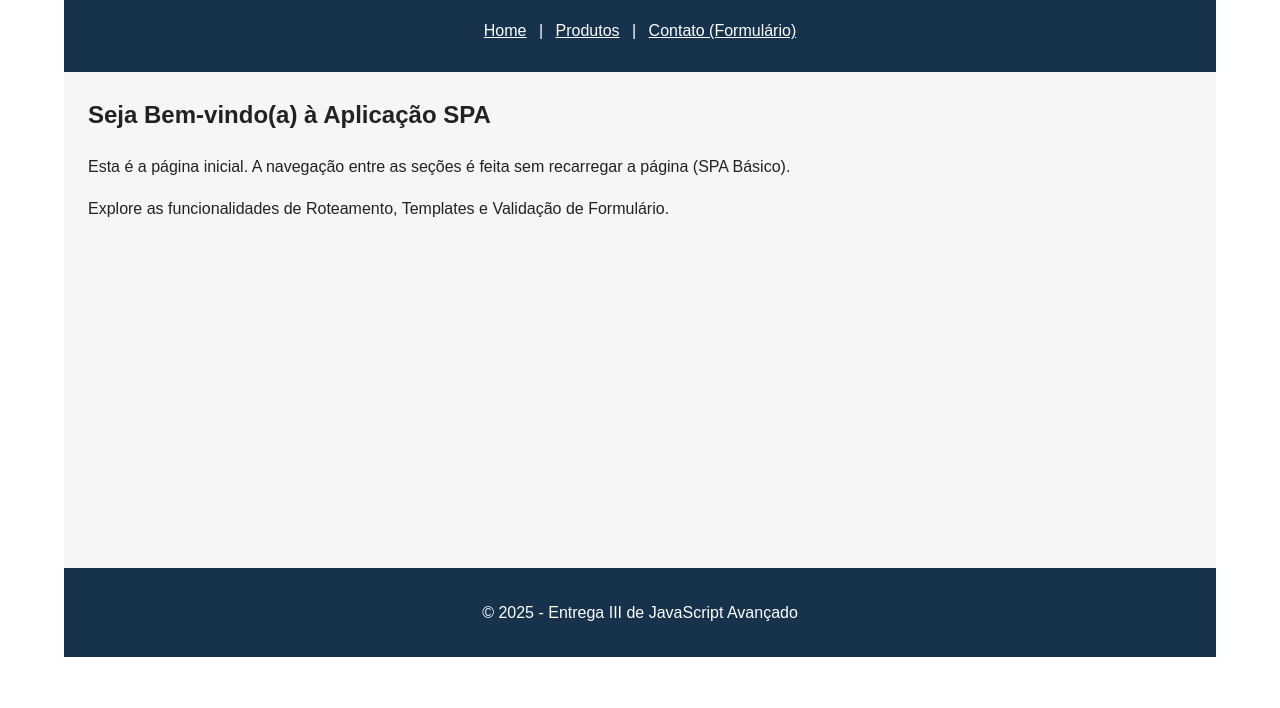
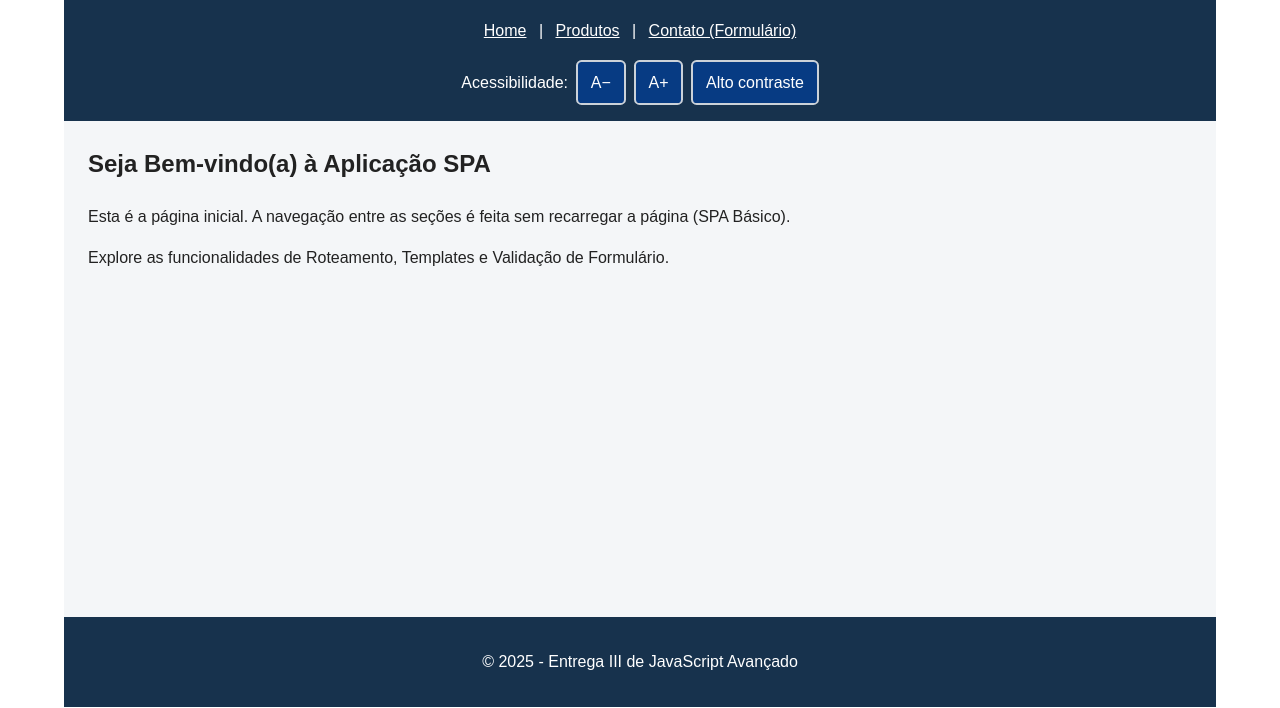
Before and after one commit to caiohenriquedalpra/Entrega-III-Interatividade-e-Funcionalidades, a website with bundled scripts: page index.html in a window 1280 px wide. Shown: the part 92-800 px from the top of the page. Built offline with nearby package versions, Linux system fonts and the light colour scheme.

Commit message:
feat: add accessible controls and landmarks

```diff
--- a/index.html
+++ b/index.html
@@ -7,17 +7,26 @@
     <link rel="stylesheet" href="./assets/css/style.css">
 </head>
 <body>
+    <a class="skip-link" href="#app-content">Pular para o conteúdo principal</a>
     <header>
         <h1>Minha Aplicação Interativa (SPA)</h1>
-        <nav>
+        <nav aria-label="Navegação principal">
             <a href="#home">Home</a> |
             <a href="#produtos">Produtos</a> |
             <a href="#contato">Contato (Formulário)</a>
         </nav>
+        <div class="accessibility-controls" role="group" aria-label="Opções de acessibilidade">
+            <span>Acessibilidade:</span>
+            <button id="decrease-font" type="button" aria-label="Diminuir tamanho do texto">A−</button>
+            <button id="increase-font" type="button" aria-label="Aumentar tamanho do texto">A+</button>
+            <button id="toggle-contrast" type="button" aria-pressed="false">Alto contraste</button>
+        </div>
     </header>
 
-    <main id="app-content">
+    <main id="app-content" tabindex="-1" aria-live="polite">
         </main>
+
+    <p id="accessibility-status" class="sr-only" role="status" aria-live="polite"></p>
 
     <footer>
         <p>&copy; 2025 - Entrega III de JavaScript Avançado</p>
```
